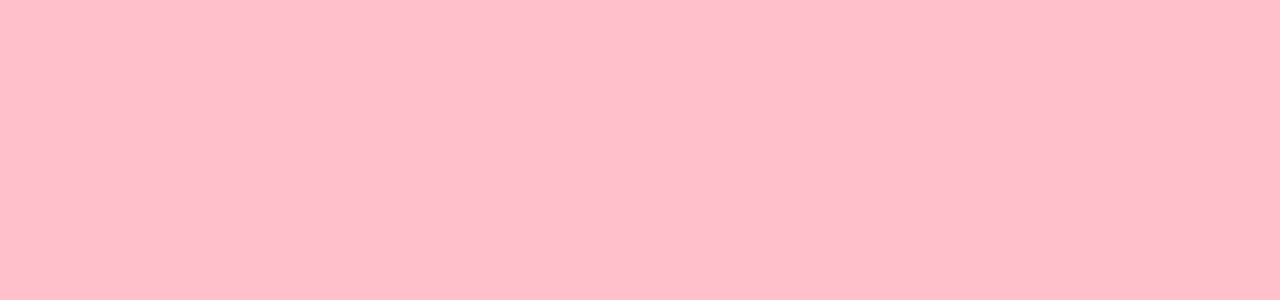
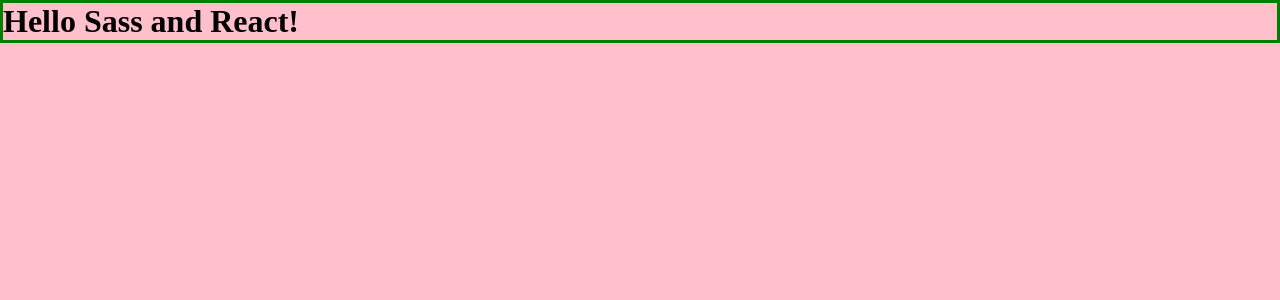
Before and after one commit to franco-ortega/demo-sass-02-react, a React (Create React App) app: page / in a window 1280 px wide. Shown: the top 300 px of the page. Built offline with nearby package versions, Linux system fonts and the light colour scheme.

Commit message:
add Header

```diff
--- a/src/App.jsx
+++ b/src/App.jsx
@@ -1,10 +1,11 @@
 import React from 'react';
+import Header from './components/header/Header';
 import './scss/App.scss';
 
 const App = () => {
   return (
     <div>
-
+      <Header />
     </div>
   )
 }
--- a/src/components/header/Header.jsx
+++ b/src/components/header/Header.jsx
@@ -0,0 +1,14 @@
+import React from 'react';
+
+import styles from './Header.module.scss';
+
+const Header = () => {
+  return (
+    <div className={styles.Header}>
+      <h1>Hello Sass and React!</h1>
+
+    </div>
+  )
+}
+
+export default Header;
--- a/src/components/header/Header.module.scss
+++ b/src/components/header/Header.module.scss
@@ -0,0 +1,3 @@
+.Header {
+  border: medium solid green;
+}
```
